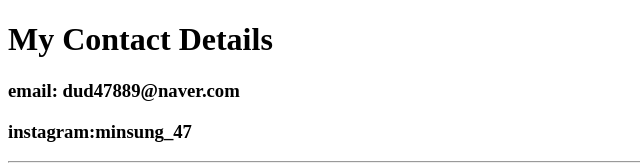
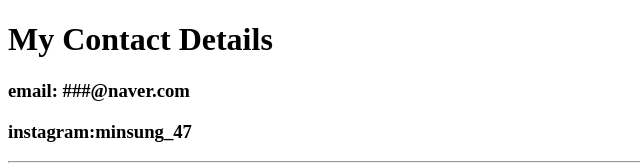
Before and after one commit to joomango1/cv, a plain HTML site: page Contact Me.html in a window 1280 px wide. Shown: the top 168 px of the page, 0-640 px from the left. Drawn offline with Linux system fonts and the light colour scheme.

Commit message:
Update Contact Me.html

```diff
--- a/Contact Me.html
+++ b/Contact Me.html
@@ -6,7 +6,7 @@
   </head>
   <body>
     <h1>My Contact Details</h1>
-    <h3>email: dud47889@naver.com</h3>
+    <h3>email: ###@naver.com</h3>
     <h3>instagram:minsung_47</h3>
     <hr>
 
```
